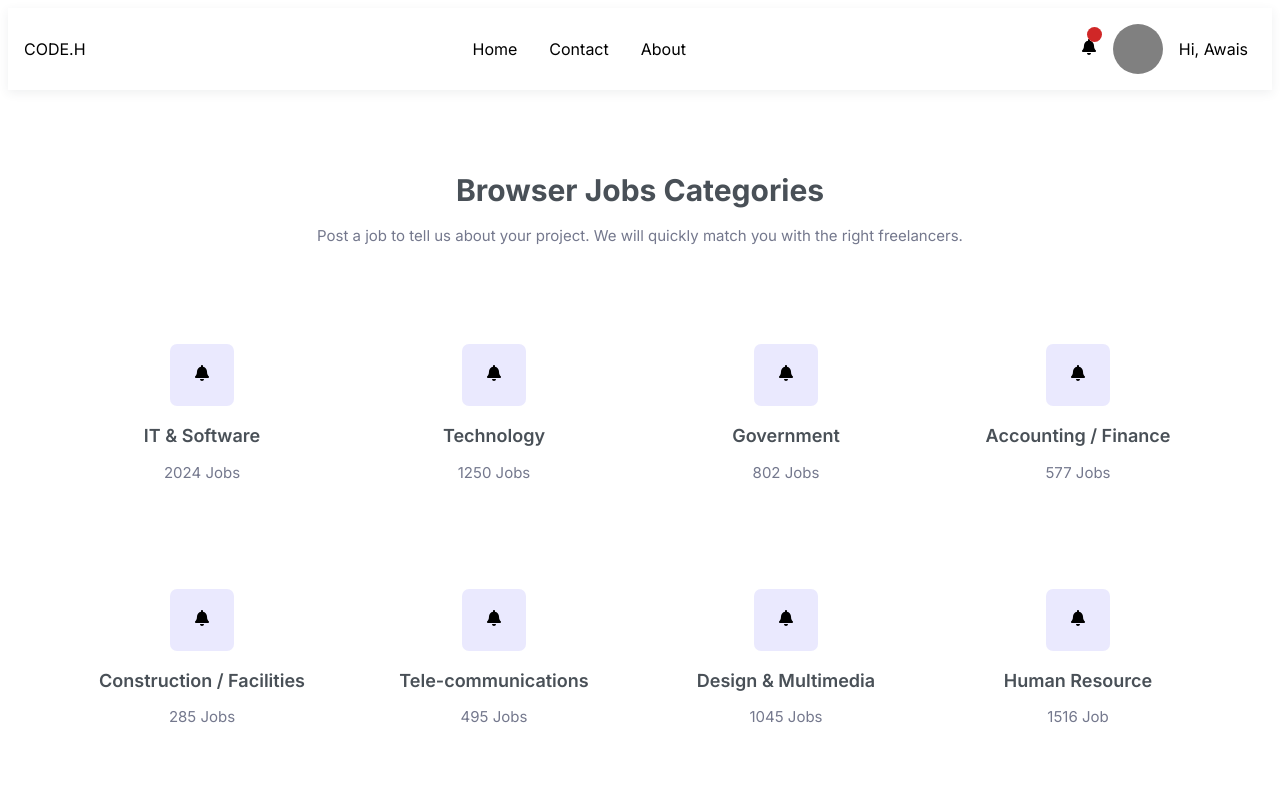
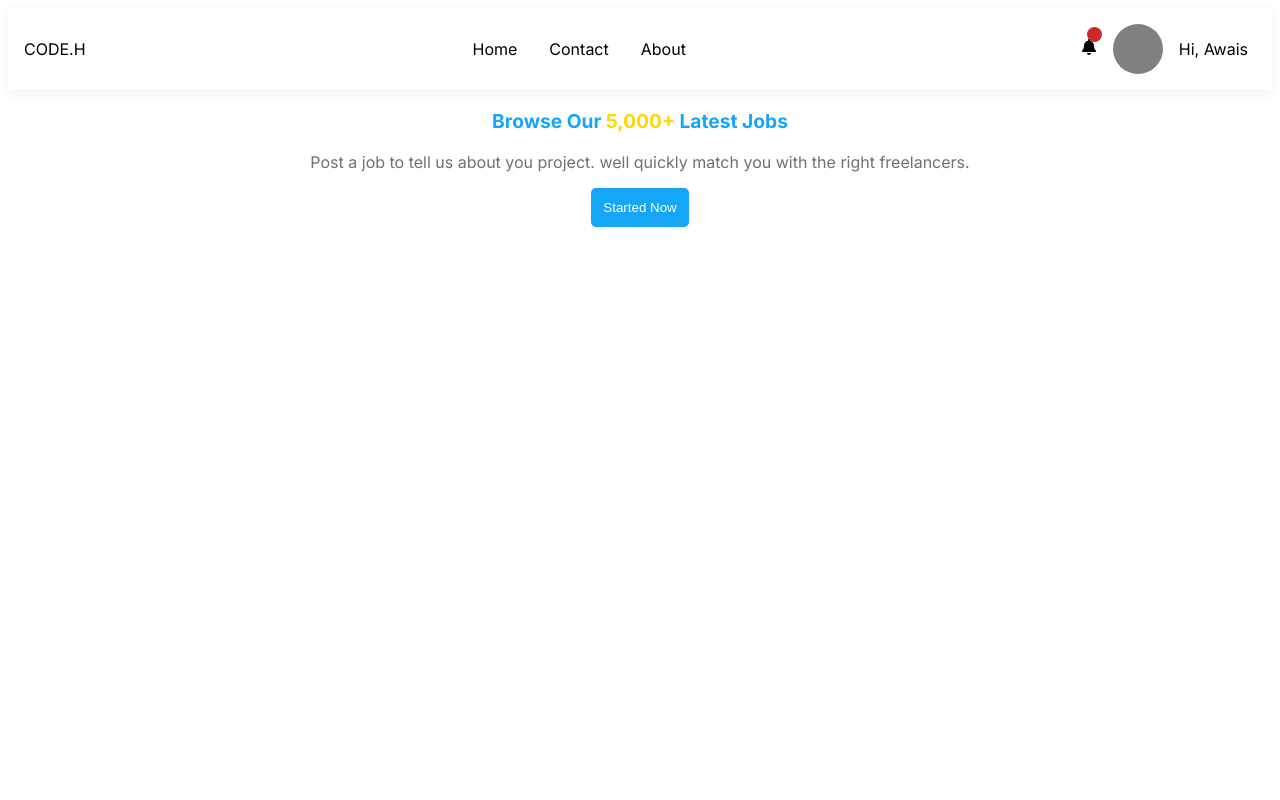
Before and after one commit to mawaisismail/codeHire-web-app-dev, a Next.js app: page / in a window 1280 px wide. Shown: the top 800 px of the page. Built offline with nearby package versions, Linux system fonts and the light colour scheme.

Commit message:
Revert "added browser page"

```diff
--- a/src/components/BrowserJob/BrowserData.tsx
+++ /dev/null
@@ -1,54 +0,0 @@
-import { FaBell } from "react-icons/fa";
-
-export const firstData = [
-  {
-    id: 0,
-    icons: <FaBell />,
-    title: "IT & Software",
-    content: "2024 Jobs",
-  },
-  {
-    id: 1,
-    icons: <FaBell />,
-    title: "Technology",
-    content: "1250 Jobs",
-  },
-  {
-    id: 2,
-    icons: <FaBell />,
-    title: "Government",
-    content: "802 Jobs",
-  },
-  {
-    id: 3,
-    icons: <FaBell />,
-    title: "Accounting / Finance",
-    content: "577 Jobs",
-  },
-];
-export const SecondData = [
-  {
-    id: 4,
-    icons: <FaBell />,
-    title: "Construction / Facilities",
-    content: "285 Jobs",
-  },
-  {
-    id: 5,
-    icons: <FaBell />,
-    title: "Tele-communications",
-    content: "495 Jobs",
-  },
-  {
-    id: 6,
-    icons: <FaBell />,
-    title: "Design & Multimedia",
-    content: "1045 Jobs",
-  },
-  {
-    id: 7,
-    icons: <FaBell />,
-    title: "Human Resource",
-    content: "1516 Job",
-  },
-];
--- a/src/components/BrowserJob/BrowserJob.module.scss
+++ /dev/null
@@ -1,72 +0,0 @@
-@use "/styles/mixins";
-@import "/styles/variables";
-.Container {
-  margin: 80px 0;
-  position: relative;
-  .title {
-    justify-content: center;
-    text-align: center;
-    margin-bottom: 2rem;
-    h3 {
-      font-size: 30px;
-      line-height: 1.375;
-      color: #495057;
-      margin: 0 0 8px;
-    }
-    p {
-      font-size: 15px;
-      color: #74788d;
-      margin-bottom: 4rem;
-    }
-  }
-  .sub_container {
-    justify-content: center;
-    text-align: center;
-    display: flex;
-    margin: 0 3rem;
-    .box {
-      width: 400px;
-      padding: 3rem 1.5rem;
-      margin: 0.5rem;
-      div {
-        background-color: rgba(118, 109, 244, 0.15);
-        display: inline;
-        border-radius: 7px;
-        padding: 1.3rem 1.5rem;
-        .icons {
-          fill: #ffffff;
-        }
-      }
-      h5 {
-        font-size: 18px;
-        line-height: 1.2;
-        font-weight: 600;
-        margin-bottom: 1rem;
-        margin-top: 2.5rem;
-        color: #495057;
-      }
-      p {
-        font-size: 15px;
-        color: #74788d;
-        margin: 0 0 16px;
-      }
-    }
-  }
-  div {
-    text-align: center;
-    justify-content: center;
-    button {
-      margin: 1.5rem 0;
-      background-color: #766df4;
-      padding: 15px 30px;
-      font-size: 15px;
-      color: #ffffff;
-      border: none;
-      border-radius: 5px;
-      .arrow {
-        font-size: 10px;
-        margin-left: 0.6rem;
-      }
-    }
-  }
-}
--- a/src/components/BrowserJob/BrowserJob.tsx
+++ /dev/null
@@ -1,44 +0,0 @@
-import styles from "./BrowserJob.module.scss";
-import { FaArrowRight } from "react-icons/fa";
-import { firstData, SecondData } from "./BrowserData";
-
-export const BrowserJob = () => {
-  return (
-    <div className={styles.Container}>
-      <div className={styles.title}>
-        <h3>Browser Jobs Categories </h3>
-        <p>
-          Post a job to tell us about your project. We will quickly match you
-          with the right freelancers.
-        </p>
-      </div>
-      <div className={styles.sub_container}>
-        {firstData.map((data) => {
-          return (
-            <div key={data.id} className={styles.box}>
-              <div className={styles.icons}>{data.icons}</div>
-              <h5>{data.title}</h5>
-              <p>{data.content}</p>
-            </div>
-          );
-        })}
-      </div>
-      <div className={styles.sub_container}>
-        {SecondData.map((data) => {
-          return (
-            <div key={data.id} className={styles.box}>
-              <div className={styles.icons}>{data.icons}</div>
-              <h5>{data.title}</h5>
-              <p>{data.content}</p>
-            </div>
-          );
-        })}
-      </div>
-      <div>
-        <button>
-          Browse All Categories <FaArrowRight className={styles.arrow} />
-        </button>
-      </div>
-    </div>
-  );
-};
--- a/src/pages/index.tsx
+++ b/src/pages/index.tsx
@@ -2,7 +2,6 @@ import { Header } from "@/components/common/Header";
 import { MainLayout } from "@/components/mainLayout/MainLayout";
 import { GlobalProvider } from "../../utils/context/GlobalProvider";
 import { Client } from "@/components/Browse/Client";
-import { BrowserJob } from "@/components/BrowserJob/BrowserJob";
 
 const Pages = () => {
   return (
@@ -10,7 +9,6 @@ const Pages = () => {
       <GlobalProvider>
         <MainLayout>
           <Header />
-          <BrowserJob />
           <Client />
         </MainLayout>
       </GlobalProvider>
```
